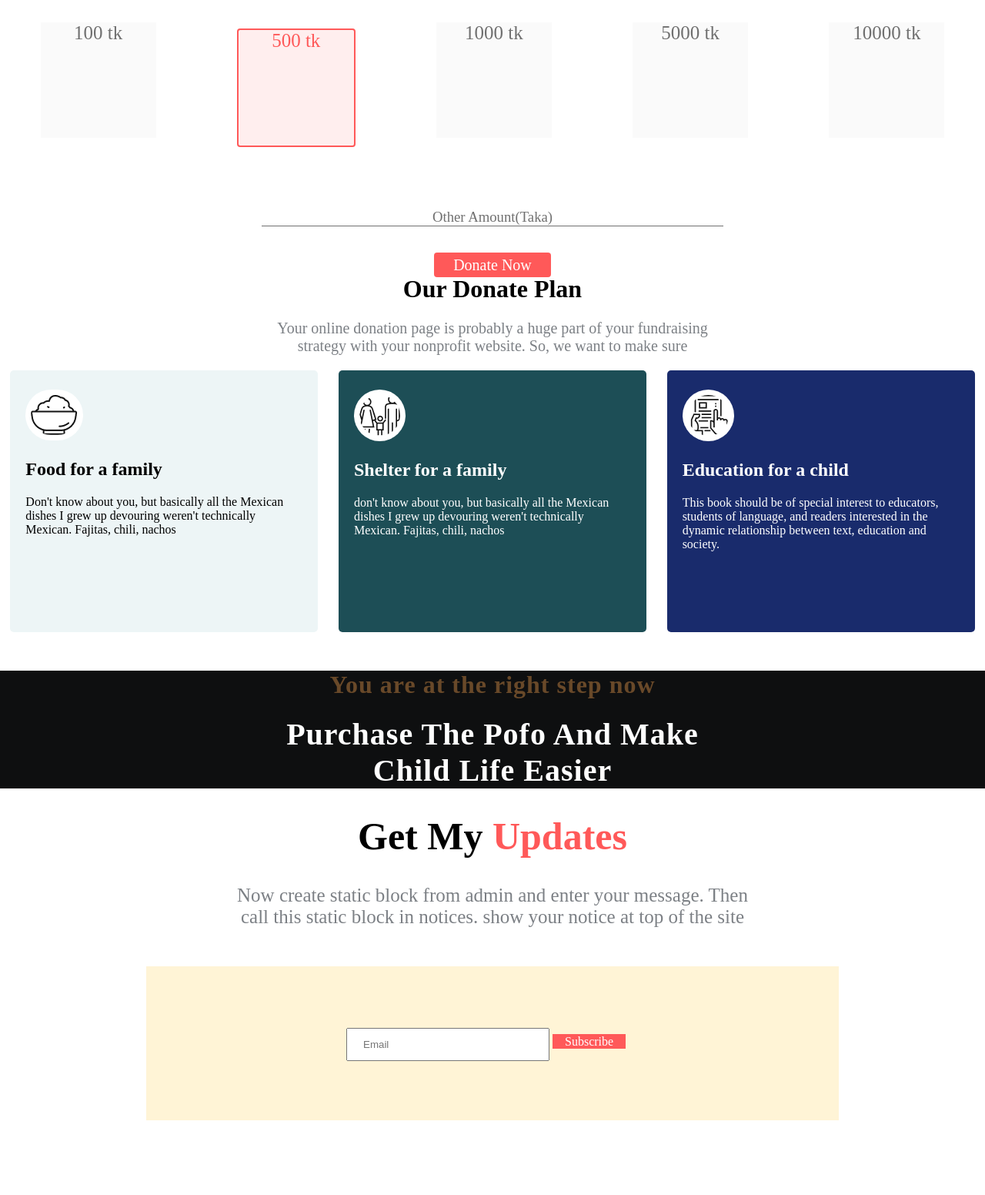
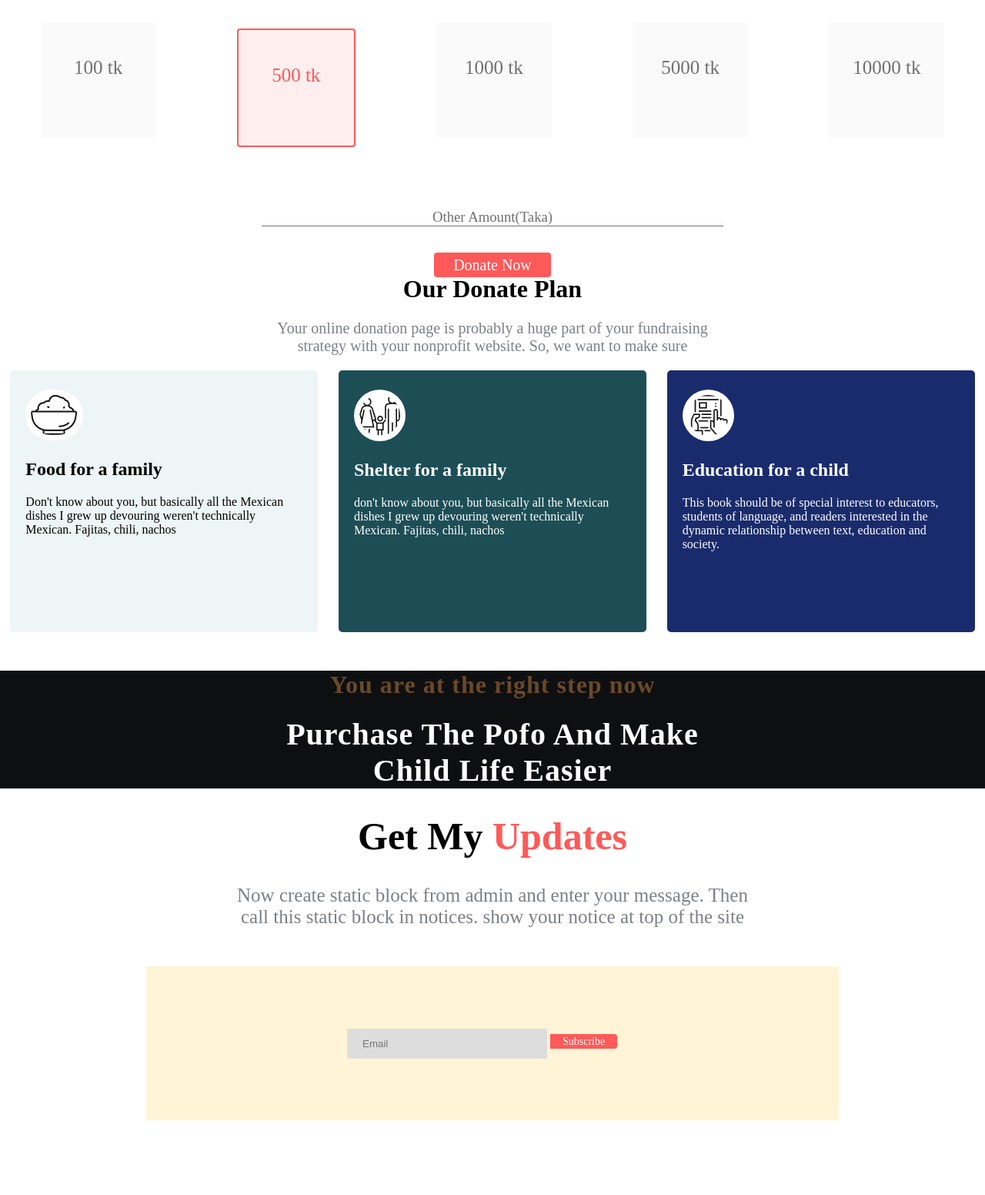
Before and after one commit to mdsabbirrahman1/Donation-Projects, a plain HTML site: page index.html in a window 1280 px wide. Shown: the part 729-2281 px from the top of the page at 77% size. Drawn offline with Linux system fonts and the light colour scheme; a web font is replaced by a local one.

Commit message:
some-change

```diff
--- a/index.html
+++ b/index.html
@@ -33,11 +33,11 @@
             Sites Bangladesh.</p>
     </div>
     <section class="sent-many">
-        <div class="tk">100 tk</div>
-        <div id="tk-500" class="tk">500 tk</div>
-        <div class="tk">1000 tk</div>
-        <div class="tk">5000 tk</div>
-        <div class="tk">10000 tk</div>
+        <div class="tk"><span class="tk-amount">100 tk</span></div>
+        <div id="tk-500" class="tk"><span class="tk-amount">500 tk</span></div>
+        <div class="tk"><span class="tk-amount">1000 tk</span></div>
+        <div class="tk"><span class="tk-amount">5000 tk </span></div>
+        <div class="tk"><span class="tk-amount">10000 tk</span></div>
 
     </section>
     <div class="other">
--- a/style.css
+++ b/style.css
@@ -3,10 +3,6 @@ body {
     padding: 0px;
     font-family: 'Gulzar', serif;
 }
-
-
-
-
 
 #top-bar {
     background-image:
@@ -40,7 +36,6 @@ body {
 .donate-img {
     width: 100%;
     height: 700px;
-
 
 }
 
@@ -84,9 +79,6 @@ body {
     margin: auto;
     font-size: 25px;
 
-
-
-
 }
 
 #tk-500 {
@@ -96,6 +88,11 @@ body {
     color: #ff5959;
     margin-top: 20px;
     text-align: center;
+}
+
+.tk-amount {
+    position: relative;
+    top: 45px;
 }
 
 .other {
@@ -231,17 +228,23 @@ body {
 input[type=email] {
     width: 40%;
     padding: 12px 20px;
-
+    background-color: #ddd;
+    border: 1px solid #fff4d6;
+    border-top-left-radius: 4px;
+    border-bottom-left-radius: 4px;
 }
 
 .sub {
     text-decoration: none;
-    font-size: 16px;
-    padding: 1px 16px;
+    font-size: 14px;
+    padding: 2px 16px;
     background-color: #ff5959;
     color: white;
     position: relative;
     top: -3px;
+    left: -1px;
+    border-bottom-right-radius: 4px;
+    border-top-right-radius: 4px;
 
 }
 
```
